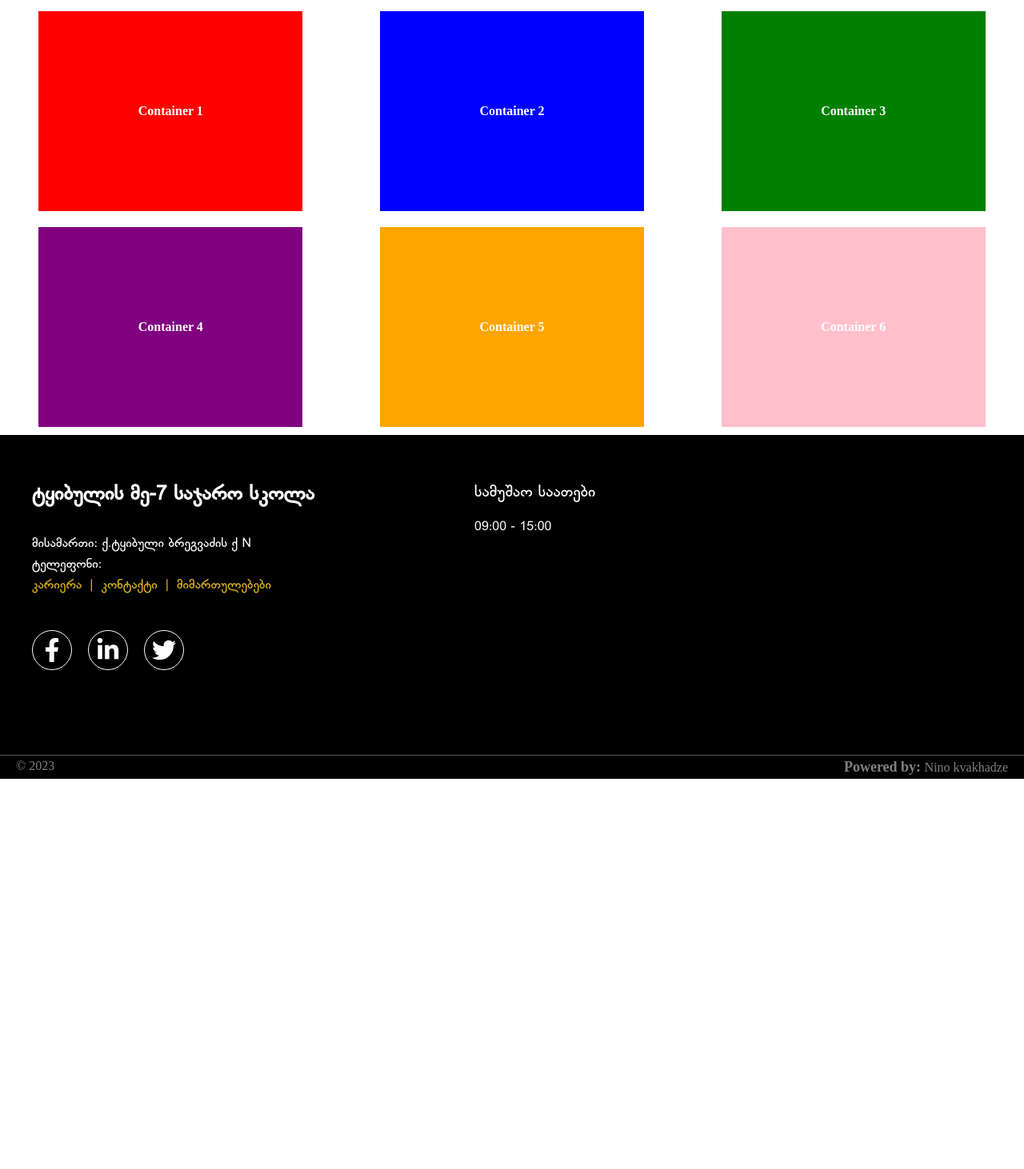
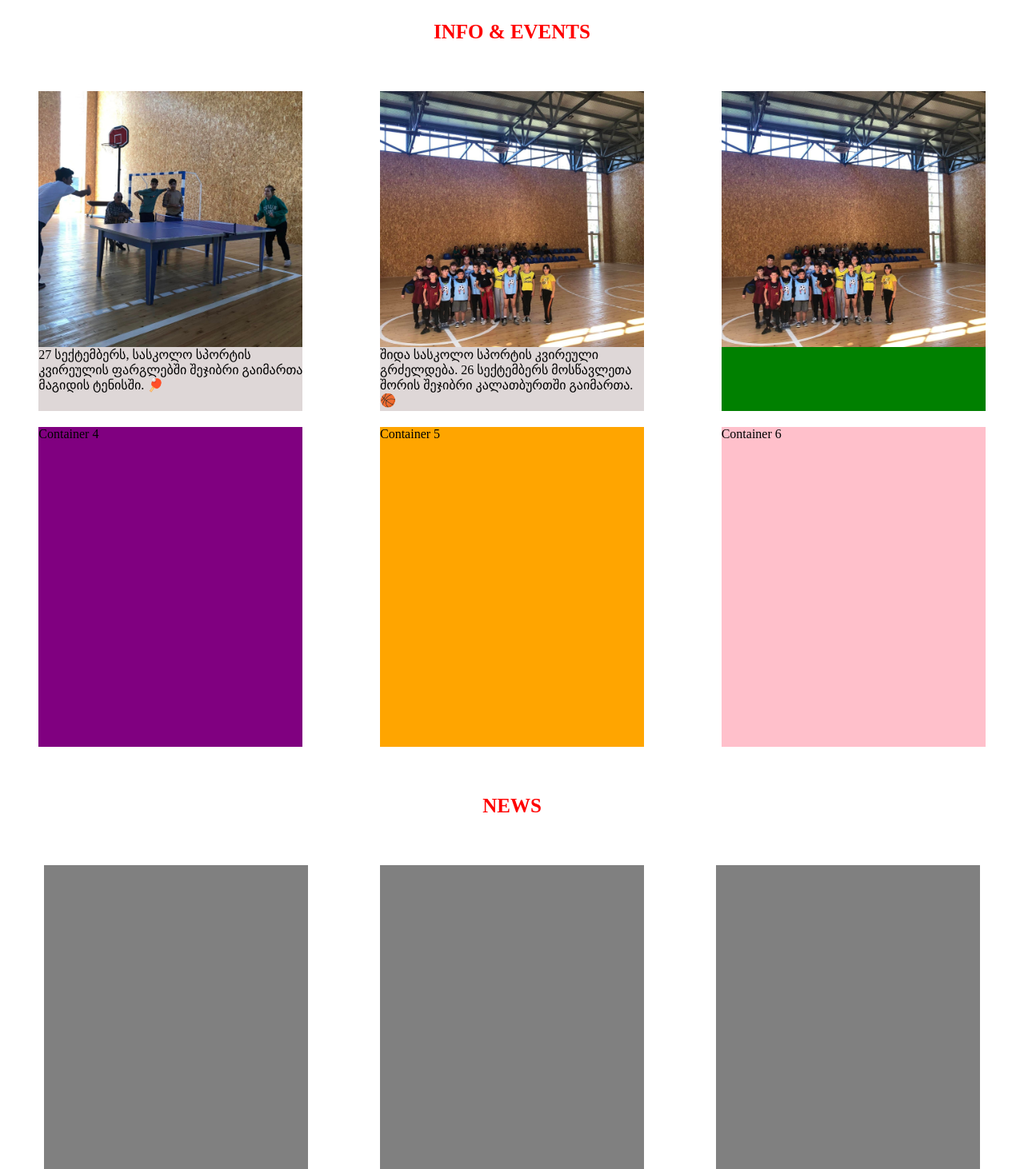
Before and after one commit to ninokvakhadze/7school, a React (Vite) app: page / in a window 1280 px wide. Shown: the part 648-2110 px from the top of the page at 80% size. Before the commit the page ends 1622 px from the top, so only its background shows below. Built offline with nearby package versions, Linux system fonts and the light colour scheme.

Commit message:
add news

```diff
--- a/src/posts/post.tsx
+++ b/src/posts/post.tsx
@@ -1,18 +1,47 @@
 import React from "react";
 import styled from "styled-components";
+import tenisi from "../assets/tenisi.jpg";
+import kalatburti from "../assets/kalatburti.jpg";
 
 function Post() {
   return (
     <Maindiv>
       <Title>INFO & EVENTS</Title>
       <Containers>
-        <Container color="red">Container 1</Container>
-        <Container color="blue">Container 2</Container>
-        <Container color="green">Container 3</Container>
+        <Container color="#ded7d7">
+          <ImageWrapper>
+            <img src={tenisi} alt="Maisi" />
+          </ImageWrapper>
+          <Text>
+            27 სექტემბერს, სასკოლო სპორტის კვირეულის ფარგლებში შეჯიბრი გაიმართა
+            მაგიდის ტენისში. 🏓
+          </Text>
+        </Container>
+        <Container color="#ded7d7">
+          <ImageWrapper>
+            <img src={kalatburti} alt="Tenisi" />
+          </ImageWrapper>
+          <Text>
+            შიდა სასკოლო სპორტის კვირეული გრძელდება. 26 სექტემბერს მოსწავლეთა
+            შორის შეჯიბრი კალათბურთში გაიმართა. 🏀
+          </Text>
+        </Container>
+        <Container color="green">
+          <ImageWrapper>
+            <img src={kalatburti} alt="Tenisi" />
+          </ImageWrapper>
+          <Text></Text>
+        </Container>
         <Container color="purple">Container 4</Container>
         <Container color="orange">Container 5</Container>
         <Container color="pink">Container 6</Container>
       </Containers>
+      <Newstitle>NEWS</Newstitle>
+      <Newscontainer>
+        <News></News>
+        <News></News>
+        <News></News>
+      </Newscontainer>
     </Maindiv>
   );
 }
@@ -21,12 +50,32 @@ export default Post;
 
 const Maindiv = styled.div``;
 
+const ImageWrapper = styled.div`
+  width: 100%;
+  height: 80%;
+  overflow: hidden; // Hide overflowing parts of the image
+
+  img {
+    width: 100%;
+    height: 100%;
+    object-fit: cover; // Maintain aspect ratio and cover the container
+  }
+`;
+
+const Text = styled.p`
+  height: 20%;
+
+  /* position: absolute; */
+`;
+
 const Title = styled.p`
   display: flex;
   justify-content: center;
   font-size: 25px;
   font-weight: 800;
   color: red;
+  margin-top: 50px;
+  margin-bottom: 50px;
 `;
 
 const Containers = styled.div`
@@ -56,11 +105,8 @@ const Container = styled.div`
   width: 300px;
   height: 200px;
   margin: 10px;
-  display: flex;
-  justify-content: center;
-  align-items: center;
-  color: white;
-  font-weight: bold;
+
+  /* position: relative; */
 
   @media only screen and (min-width: 768px) {
     width: 300px;
@@ -69,6 +115,32 @@ const Container = styled.div`
 
   @media only screen and (min-width: 1040px) {
     width: 330px;
-    height: 250px;
+    height: 400px;
   }
 `;
+const Newscontainer = styled.div`
+  display: flex;
+  justify-content: center;
+  gap: 70px;
+`;
+
+const Newstitle = styled.p`
+  display: flex;
+  justify-content: center;
+  font-size: 25px;
+  font-weight: 800;
+  color: red;
+  margin-top: 50px;
+  margin-bottom: 50px;
+`;
+
+const News = styled.div`
+  width: 300px;
+  height: 200px;
+  margin: 10px;
+  background-color: gray;
+  @media only screen and (min-width: 1040px) {
+    width: 330px;
+    height: 400px;
+  }
+`;
```
Also changed, not shown: src/assets/kalatburti.jpg (added), src/assets/tenisi.jpg (added).
